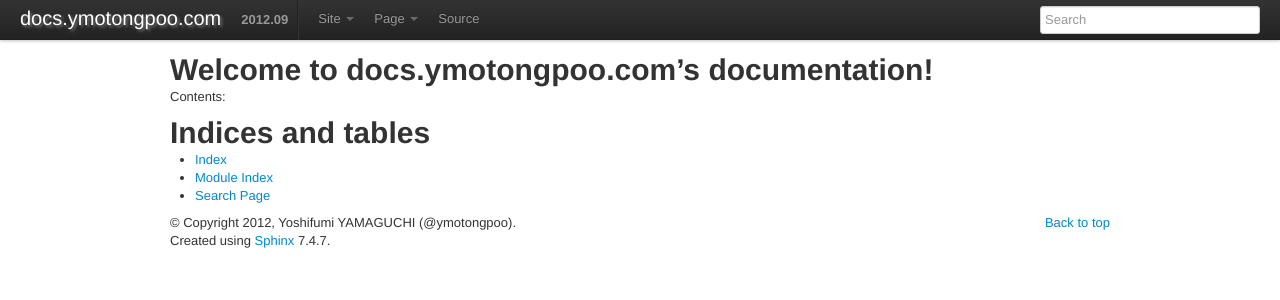
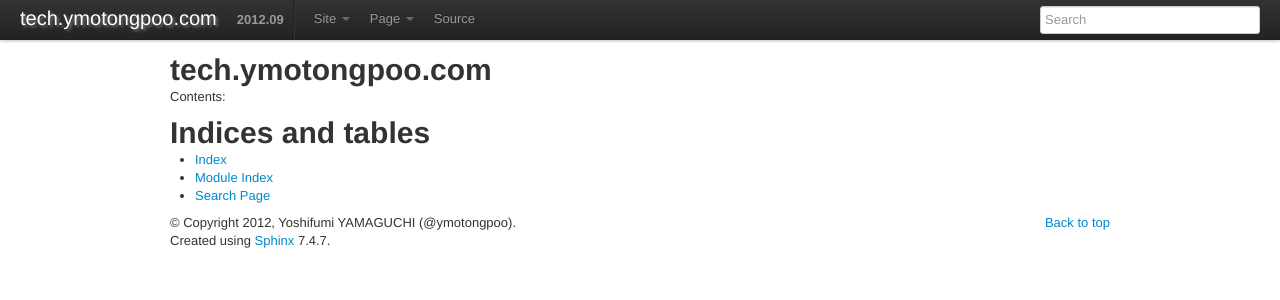
Before and after one commit to ymotongpoo/tech.ymotongpoo.com, a Sphinx documentation site: the page built from source/index.rst, in a window 1280 px wide. Shown: the top 300 px of the page. Built offline with Sphinx 7.4.7, drawn with Linux system fonts in a browser that asks for light colours.

Commit message:
fixed repository title

```diff
--- a/source/conf.py
+++ b/source/conf.py
@@ -1,6 +1,6 @@
 # -*- coding: utf-8 -*-
 #
-# docs.ymotongpoo.com documentation build configuration file, created by
+# tech.ymotongpoo.com documentation build configuration file, created by
 # sphinx-quickstart on Fri Sep 14 20:55:46 2012.
 #
 # This file is execfile()d with the current directory set to its containing dir.
@@ -40,7 +40,7 @@ source_suffix = '.rst'
 master_doc = 'index'
 
 # General information about the project.
-project = u'docs.ymotongpoo.com'
+project = u'tech.ymotongpoo.com'
 copyright = u'2012, Yoshifumi YAMAGUCHI (@ymotongpoo)'
 
 # The version info for the project you're documenting, acts as replacement for
@@ -106,14 +106,14 @@ html_theme = 'bootstrap'
 #html_title = None
 
 # A shorter title for the navigation bar.  Default is the same as html_title.
-html_short_title = "docs.ymotongpoo.com"
+html_short_title = "tech.ymotongpoo.com"
 
 # The name of an image file (relative to this directory) to place at the top
 # of the sidebar.
 html_logo = "ymotongpoo.png"
 
 # The name of an image file (within the static path) to use as favicon of the
-# docs.  This file should be a Windows icon file (.ico) being 16x16 or 32x32
+# tech.  This file should be a Windows icon file (.ico) being 16x16 or 32x32
 # pixels large.
 #html_favicon = None
 
@@ -164,7 +164,7 @@ html_static_path = ['_static']
 #html_file_suffix = None
 
 # Output file base name for HTML help builder.
-htmlhelp_basename = 'docsymotongpoocomdoc'
+htmlhelp_basename = 'techymotongpoocomdoc'
 
 
 # -- Options for LaTeX output --------------------------------------------------
@@ -183,7 +183,7 @@ latex_elements = {
 # Grouping the document tree into LaTeX files. List of tuples
 # (source start file, target name, title, author, documentclass [howto/manual]).
 latex_documents = [
-  ('index', 'docsymotongpoocom.tex', u'docs.ymotongpoo.com Documentation',
+  ('index', 'techymotongpoocom.tex', u'tech.ymotongpoo.com Documentation',
    u'Yoshifumi YAMAGUCHI (@ymotongpoo)', 'manual'),
 ]
 
@@ -213,7 +213,7 @@ latex_documents = [
 # One entry per manual page. List of tuples
 # (source start file, name, description, authors, manual section).
 man_pages = [
-    ('index', 'docsymotongpoocom', u'docs.ymotongpoo.com Documentation',
+    ('index', 'techymotongpoocom', u'tech.ymotongpoo.com Documentation',
      [u'Yoshifumi YAMAGUCHI (@ymotongpoo)'], 1)
 ]
 
@@ -227,8 +227,8 @@ man_pages = [
 # (source start file, target name, title, author,
 #  dir menu entry, description, category)
 texinfo_documents = [
-  ('index', 'docsymotongpoocom', u'docs.ymotongpoo.com Documentation',
-   u'Yoshifumi YAMAGUCHI (@ymotongpoo)', 'docsymotongpoocom', 'One line description of project.',
+  ('index', 'techymotongpoocom', u'tech.ymotongpoo.com Documentation',
+   u'Yoshifumi YAMAGUCHI (@ymotongpoo)', 'techymotongpoocom', 'One line description of project.',
    'Miscellaneous'),
 ]
 
--- a/source/index.rst
+++ b/source/index.rst
@@ -1,10 +1,10 @@
-.. docs.ymotongpoo.com documentation master file, created by
+.. tech.ymotongpoo.com documentation master file, created by
    sphinx-quickstart on Fri Sep 14 20:55:46 2012.
    You can adapt this file completely to your liking, but it should at least
    contain the root `toctree` directive.
 
-Welcome to docs.ymotongpoo.com's documentation!
-===============================================
+tech.ymotongpoo.com
+===================
 
 Contents:
 
```
